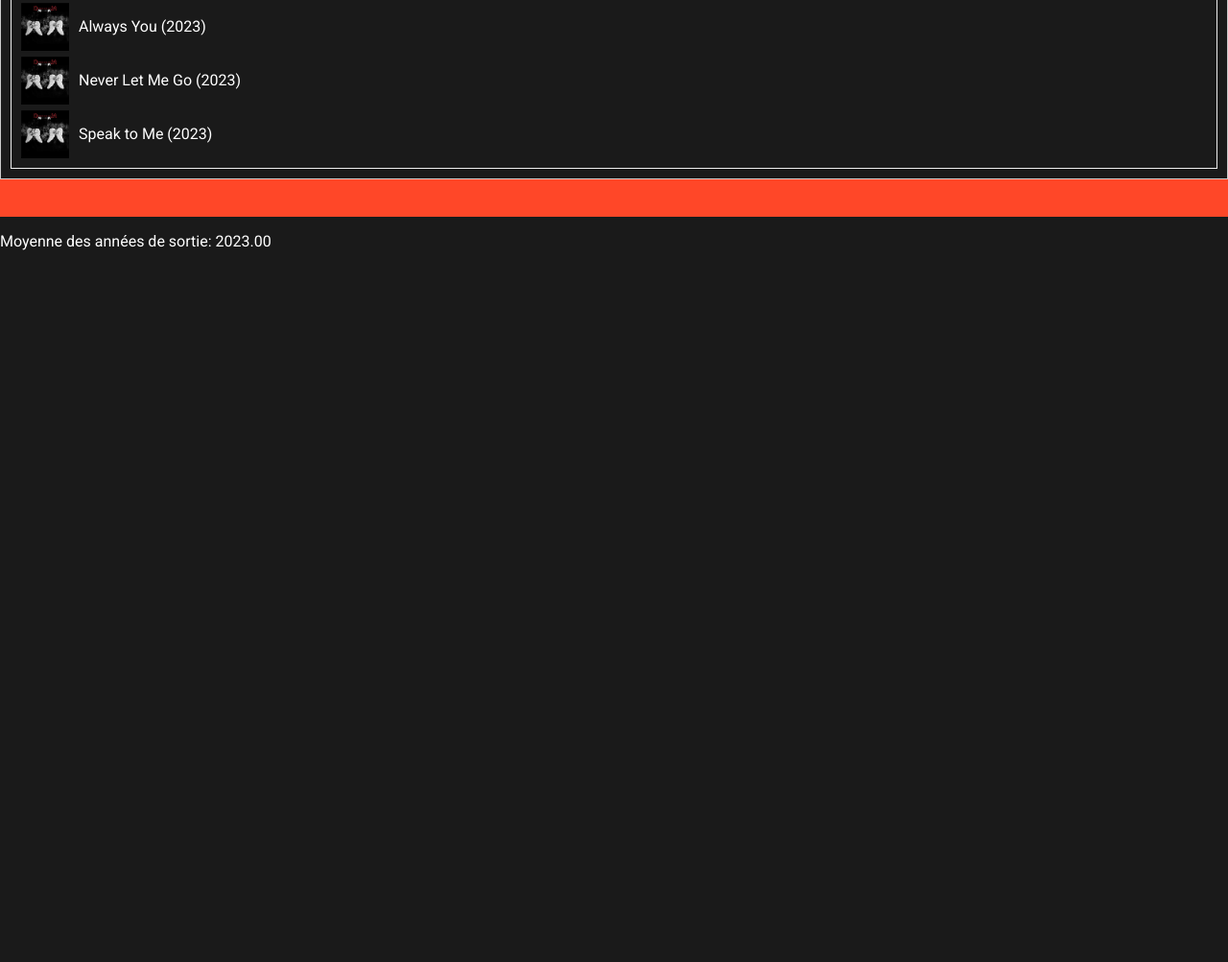
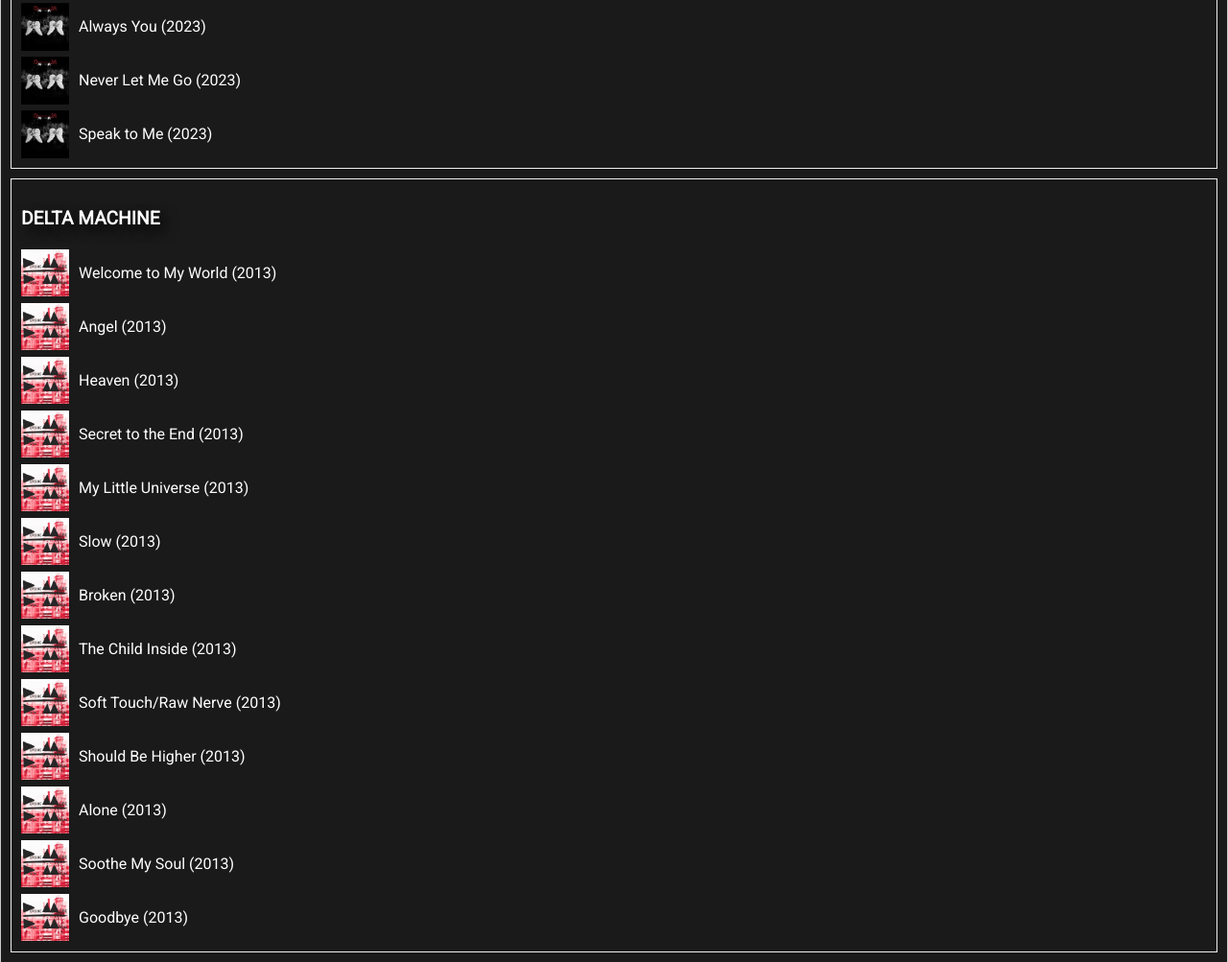
Before and after one commit to klaivertt/Info, a plain HTML site: page klaivert_musique.html in a window 1280 px wide. Shown: the part 1638-2641 px from the top of the page at 96% size. Before the commit the page ends 1915 px from the top, so only its background shows below. Drawn offline with nearby package versions, Linux system fonts and the light colour scheme.

Commit message:
Delta Machine

```diff
--- a/klaivert_musique.html
+++ b/klaivert_musique.html
@@ -59,6 +59,19 @@
         { group: 'Depeche Mode ', album: 'Memento Mori', name: "Never Let Me Go", year: '2023', cover: 'album/Memento-Mori.png' },
         { group: 'Depeche Mode ', album: 'Memento Mori', name: "Speak to Me", year: '2023', cover: 'album/Memento-Mori.png' },
 
+        { group: 'Depeche Mode ', album: 'Delta Machine', name: "Welcome to My World", year: '2013', cover: 'album/Depeche-Mode-Delta-Machine1.png' },
+        { group: 'Depeche Mode ', album: 'Delta Machine', name: "Angel", year: '2013', cover: 'album/Depeche-Mode-Delta-Machine1.png' },
+        { group: 'Depeche Mode ', album: 'Delta Machine', name: "Heaven", year: '2013', cover: 'album/Depeche-Mode-Delta-Machine1.png' },
+        { group: 'Depeche Mode ', album: 'Delta Machine', name: "Secret to the End", year: '2013', cover: 'album/Depeche-Mode-Delta-Machine1.png' },
+        { group: 'Depeche Mode ', album: 'Delta Machine', name: "My Little Universe", year: '2013', cover: 'album/Depeche-Mode-Delta-Machine1.png' },
+        { group: 'Depeche Mode ', album: 'Delta Machine', name: "Slow", year: '2013', cover: 'album/Depeche-Mode-Delta-Machine1.png' },
+        { group: 'Depeche Mode ', album: 'Delta Machine', name: "Broken", year: '2013', cover: 'album/Depeche-Mode-Delta-Machine1.png' },
+        { group: 'Depeche Mode ', album: 'Delta Machine', name: "The Child Inside", year: '2013', cover: 'album/Depeche-Mode-Delta-Machine1.png' },
+        { group: 'Depeche Mode ', album: 'Delta Machine', name: "Soft Touch/Raw Nerve", year: '2013', cover: 'album/Depeche-Mode-Delta-Machine1.png' },
+        { group: 'Depeche Mode ', album: 'Delta Machine', name: "Should Be Higher", year: '2013', cover: 'album/Depeche-Mode-Delta-Machine1.png' },
+        { group: 'Depeche Mode ', album: 'Delta Machine', name: "Alone", year: '2013', cover: 'album/Depeche-Mode-Delta-Machine1.png' },
+        { group: 'Depeche Mode ', album: 'Delta Machine', name: "Soothe My Soul", year: '2013', cover: 'album/Depeche-Mode-Delta-Machine1.png' },
+        { group: 'Depeche Mode ', album: 'Delta Machine', name: "Goodbye", year: '2013', cover: 'album/Depeche-Mode-Delta-Machine1.png' },
     ];
 
 
```
